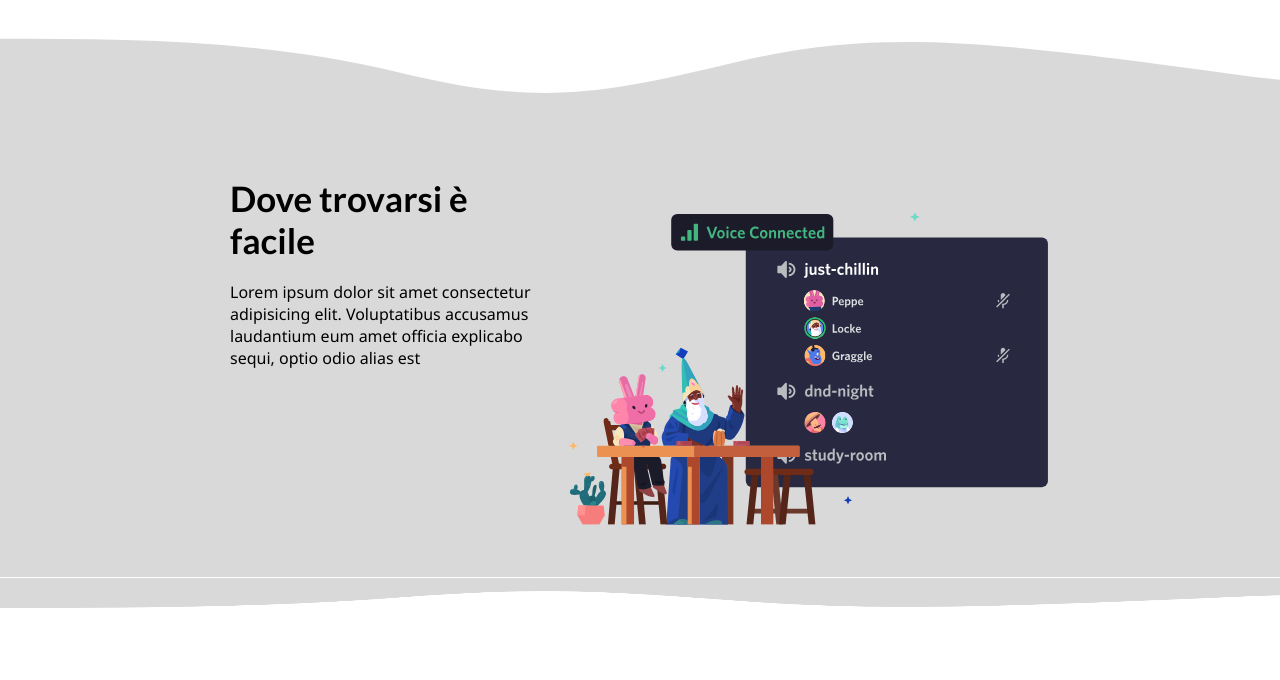
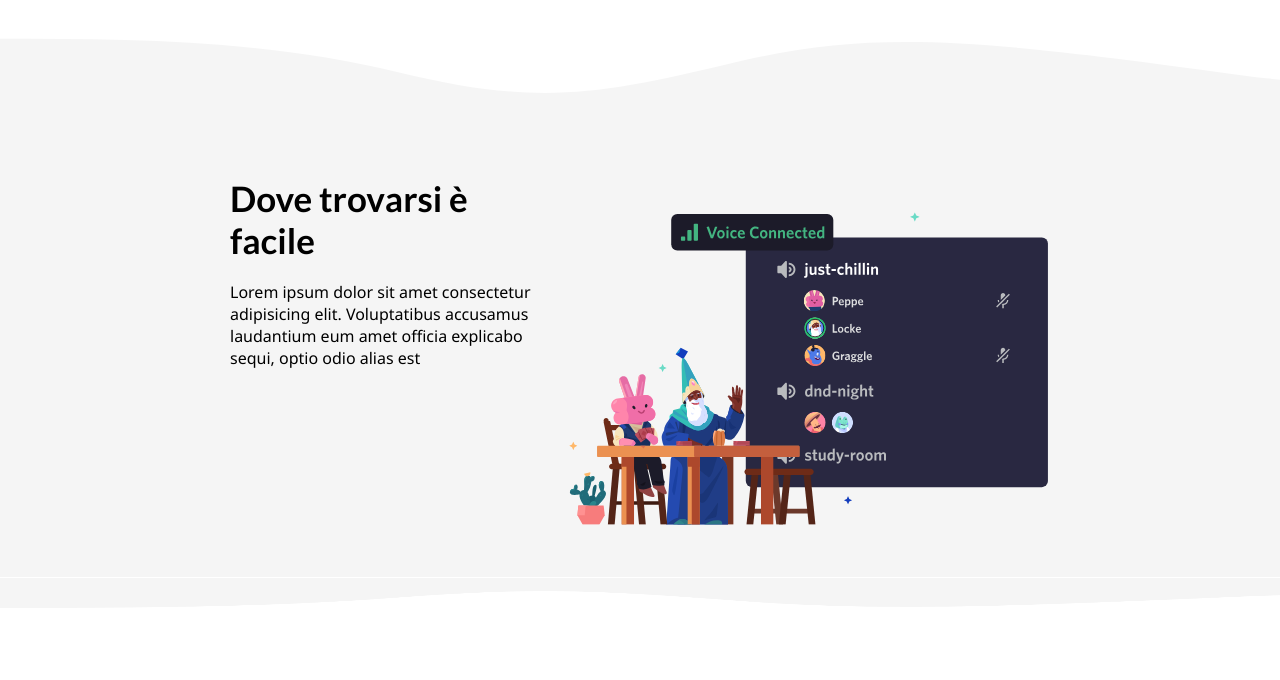
Before and after one commit to revanderground/htmlcss-discord, a plain HTML site: page index.html in a window 1280 px wide. Shown: the part 983-1663 px from the top of the page. Drawn offline with Linux system fonts and the light colour scheme.

Commit message:
con ondine definitivo

```diff
--- a/css/style.css
+++ b/css/style.css
@@ -253,7 +253,7 @@ a:visited, a:link{
 }
 
 .sezione3{
-    background-color: rgba(211, 211, 211, 0.861);
+    background-color: rgba(0, 0, 0, 0.04);
 
 
 }
@@ -291,7 +291,7 @@ a:visited, a:link{
 }
 
 .section5{
-    background-color: rgba(211, 211, 211, 0.95);
+    background-color: rgba(0, 0, 0, 0.04);
     padding: 30px;
 
 }
@@ -378,11 +378,11 @@ i{
 .waves{
     height: 100px;
     background-image: url("../img/wave.svg");
-    filter: opacity(0.15);
+    filter: opacity(0.04);
 
 }
 
 .wavesrotate{
     transform: rotateX(0.7turn);
-    margin-top: -34.344px;
+    margin-top: -34.5px;
 }
--- a/index.html
+++ b/index.html
@@ -93,6 +93,7 @@
 
         </section>
 
+        <div class="waves"></div>
         <section class="section5">
             <div class="container section2">
                 <div>
@@ -117,7 +118,7 @@
             </div>
 
         </section>
-
+        <div class="waves wavesrotate"></div>
 
 
 
```
